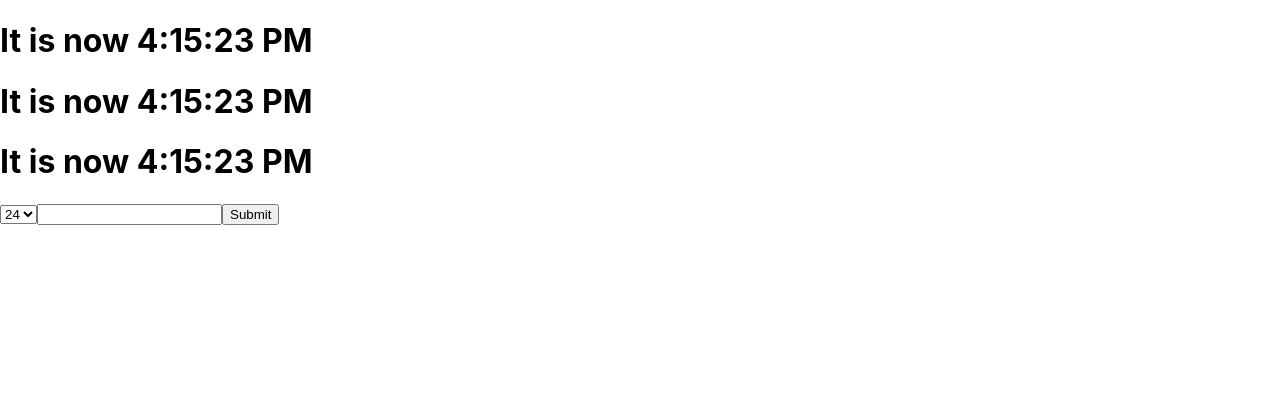
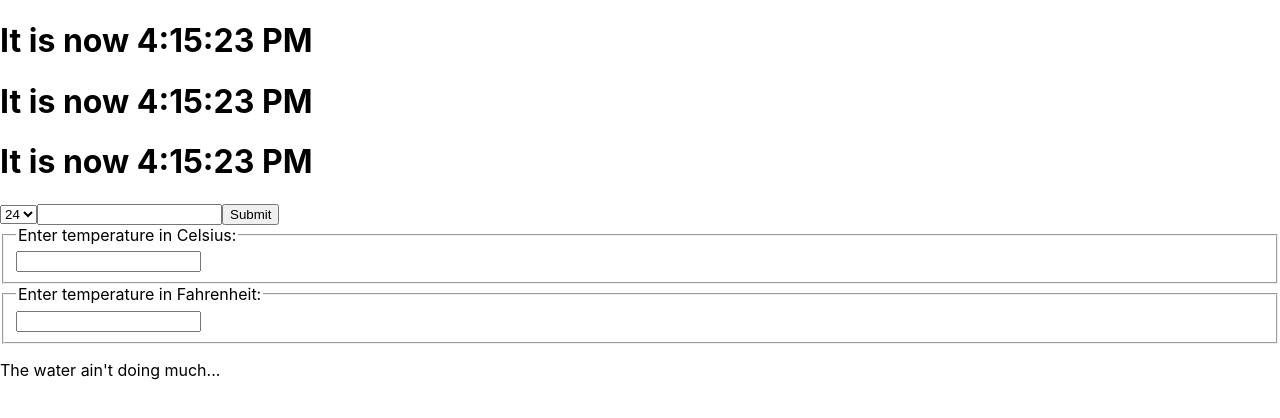
Before and after one commit to james-wienecke/learn-react, a React (Create React App) app: page / in a window 1280 px wide. Shown: the top 418 px of the page. Built offline with nearby package versions, Linux system fonts and the light colour scheme.

Commit message:
Followed the temperature conversion section of the React tutorial.

```diff
--- a/src/App.js
+++ b/src/App.js
@@ -1,6 +1,7 @@
 import './App.css';
 import Clock from './Clock.js';
 import TestForm from './TestForm.js';
+import TemperatureState from "./TemperatureState";
 
 function App() {
   return (
@@ -10,6 +11,8 @@ function App() {
         <Clock />
 
         <TestForm />
+
+          <TemperatureState />
       </div>
   );
 }
--- /dev/null
+++ b/src/TemperatureState.js
@@ -0,0 +1,94 @@
+import { Component } from "react";
+
+class TemperatureState extends Component {
+    constructor(props) {
+        super(props);
+        this.handleCelsiusChange = this.handleCelsiusChange.bind(this);
+        this.handleFahrenheitChange = this.handleFahrenheitChange.bind(this);
+        this.state = {temperature: '', scale: 'c'}
+    }
+
+    handleCelsiusChange(temp) {
+        this.setState({scale: 'c', temperature: temp});
+    }
+
+    handleFahrenheitChange(temp) {
+        this.setState({scale: 'f', temperature: temp});
+    }
+
+    toCelsius(fahrenheit) {
+        return (fahrenheit - 32) * 5 / 9;
+    }
+
+    toFahrenheit(celsius) {
+        return (celsius * 9 / 5) + 32;
+    }
+
+    tryConvert(temperature, convert) {
+        const input = parseFloat(temperature);
+        if (Number.isNaN(input)) {
+            return '';
+        }
+        const output = convert(input);
+        const rounded = Math.round(output * 1000) / 1000;
+        return rounded.toString();
+    }
+
+    render() {
+        const scale = this.state.scale;
+        const temperature = this.state.temperature;
+        const celsius = scale === 'f' ? this.tryConvert(temperature, this.toCelsius) : temperature;
+        const fahrenheit = scale === 'c' ? this.tryConvert(temperature, this.toFahrenheit) : temperature;
+
+        return (
+        <div>
+            <TemperatureInput
+                scale="c"
+                temperature={celsius}
+                onTemperatureChange={this.handleCelsiusChange} />
+            <TemperatureInput
+                scale="f"
+                temperature={fahrenheit}
+                onTemperatureChange={this.handleFahrenheitChange} />
+            <TempFeedback celsius={celsius} />
+        </div>
+        );
+    }
+}
+
+export default TemperatureState;
+
+function TempFeedback(props) {
+    if (props.celsius > 100) {
+        return <p>The water boils and boils!</p>
+    } else {
+        return <p>The water ain't doing much...</p>
+    }
+}
+
+const scaleNames = {
+    c: 'Celsius',
+    f: 'Fahrenheit'
+}
+
+class TemperatureInput extends Component {
+    constructor(props) {
+        super(props);
+        this.handleChange = this.handleChange.bind(this);
+        this.state = { temperature: '' };
+    }
+
+    handleChange(e) {
+        this.props.onTemperatureChange(e.target.value);
+    }
+
+    render() {
+        const temperature = this.props.temperature;
+        const scale = this.props.scale;
+        return <fieldset>
+            <legend>Enter temperature in {scaleNames[scale]}:</legend>
+            <input value={temperature}
+                onChange={this.handleChange}/>
+        </fieldset>
+    }
+}
```
